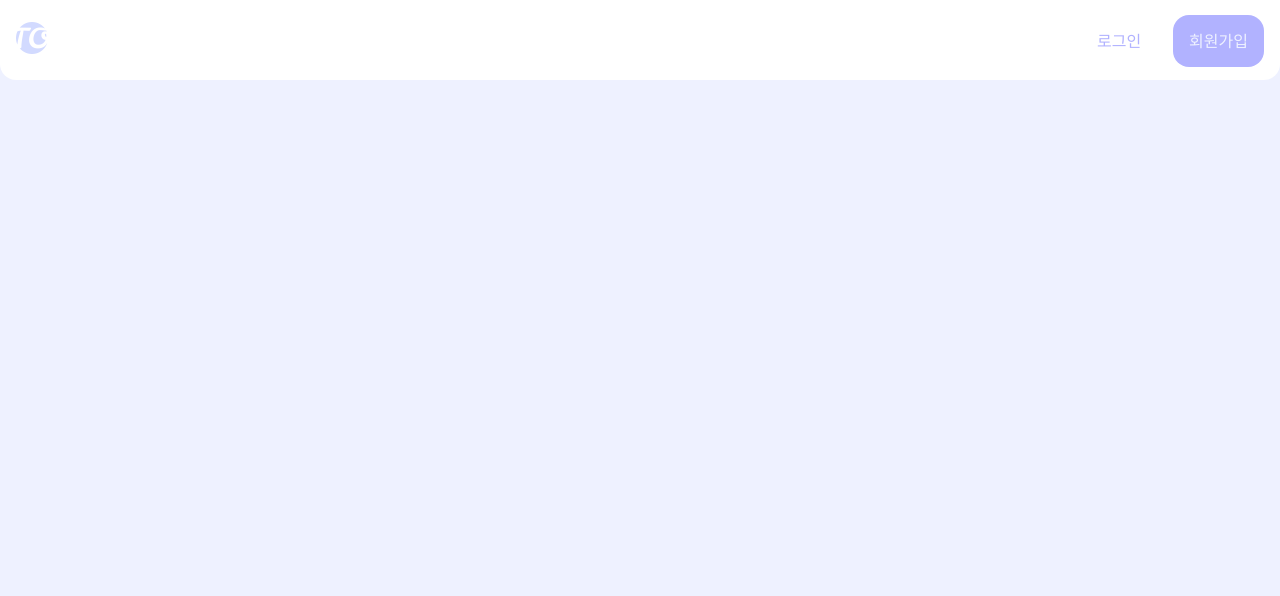
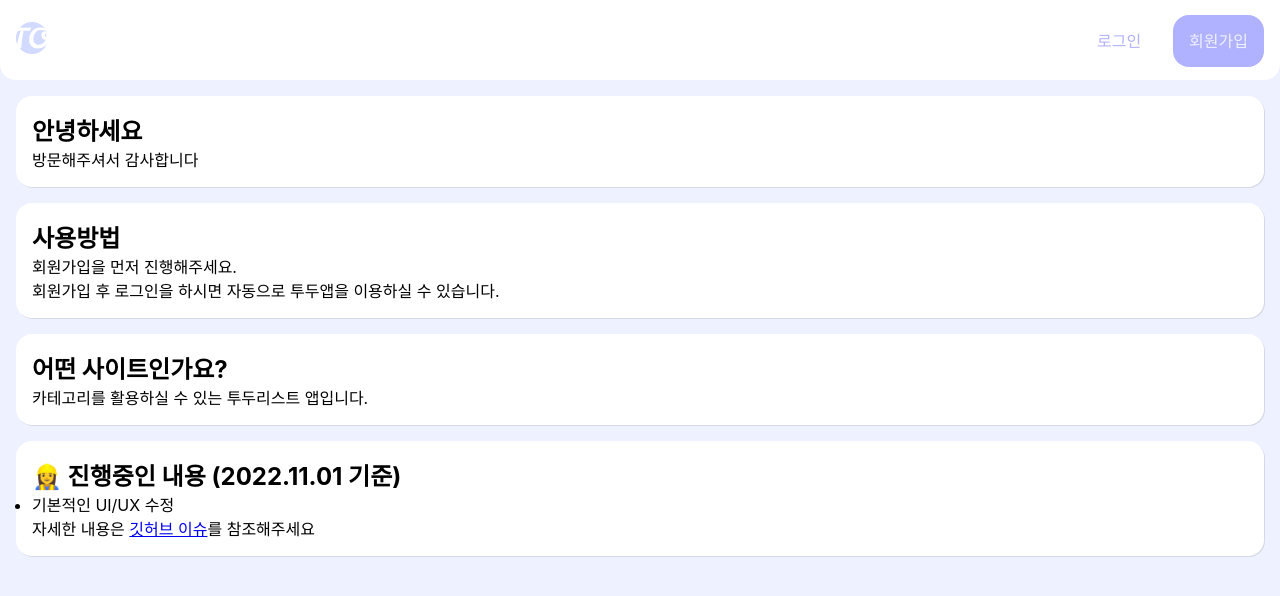
Before and after one commit to unsnruu/todo-list, a React (Create React App) app: page / in a window 1280 px wide. Shown: the top 596 px of the page. Built offline with nearby package versions, Linux system fonts and the light colour scheme; no server answers.

Commit message:
✨ 내용 추가 (#46)
방문 인사, 사용방법, 사이트 소개, 진행 중인 사항에 대해
내용을 추가하였습니다.

```diff
--- a/src/routes/Home.tsx
+++ b/src/routes/Home.tsx
@@ -5,6 +5,7 @@ import styled from "@emotion/styled";
 import Header from "@components/Header";
 import StyledLink from "@components/StyledLink";
 import useTodoList from "@hooks/useTodoList";
+import ShadowBox from "@components/ShadowBox";
 
 function Home() {
   const { user } = useTodoList();
@@ -22,6 +23,45 @@ function Home() {
           <SignUpLink to="auth/signup">회원가입</SignUpLink>
         </ButtonContainer>
       </Header>
+      <Content>
+        <ShadowBox>
+          <h2>안녕하세요</h2>
+          <p>방문해주셔서 감사합니다</p>
+        </ShadowBox>
+        <ShadowBox>
+          <h2>사용방법</h2>
+          <p>회원가입을 먼저 진행해주세요.</p>
+          <p>
+            회원가입 후 로그인을 하시면 자동으로 투두앱을 이용하실 수 있습니다.
+          </p>
+        </ShadowBox>
+        <ShadowBox>
+          <h2>어떤 사이트인가요?</h2>
+          <p>카테고리를 활용하실 수 있는 투두리스트 앱입니다.</p>
+        </ShadowBox>
+
+        <ShadowBox>
+          <h2>
+            👷‍♀️ 진행중인 내용 <span>(2022.11.01 기준)</span>
+          </h2>
+          <ul>
+            <li>기본적인 UI/UX 수정</li>
+          </ul>
+
+          <p>
+            자세한 내용은{" "}
+            <a
+              href="https://github.com/unsnruu/todo-list/issues"
+              target="_blank"
+              rel="noreferrer"
+            >
+              깃허브 이슈
+            </a>
+            를 참조해주세요
+          </p>
+        </ShadowBox>
+      </Content>
+      <footer></footer>
     </div>
   );
 }
@@ -40,3 +80,9 @@ const SignUpLink = styled(StyledLink)`
   color: ${({ theme }) => theme.color.light};
   background-color: ${({ theme }) => theme.color.dark};
 `;
+const Content = styled.div`
+  padding: 1rem;
+  & > div {
+    margin-bottom: 1rem;
+  }
+`;
```
